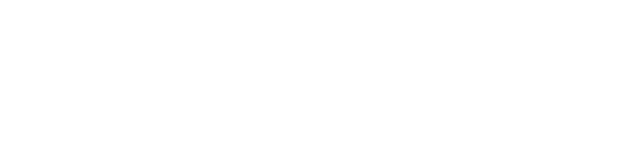
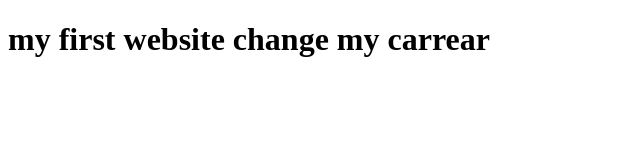
Before and after one commit to Alamin-refat/my-first-repo, a plain HTML site: page repo.html in a window 1280 px wide. Shown: the whole page, without its empty margins (0-640 px from the left). Drawn offline with Linux system fonts and the light colour scheme.

Commit message:
scond commit

```diff
--- a/repo.html
+++ b/repo.html
@@ -5,5 +5,7 @@
     <meta name="viewport" content="width=device-width, initial-scale=1.0" />
     <title>my first website repo</title>
   </head>
-  <body></body>
+  <body>
+    <h1>my first website change my carrear</h1>
+  </body>
 </html>
```
